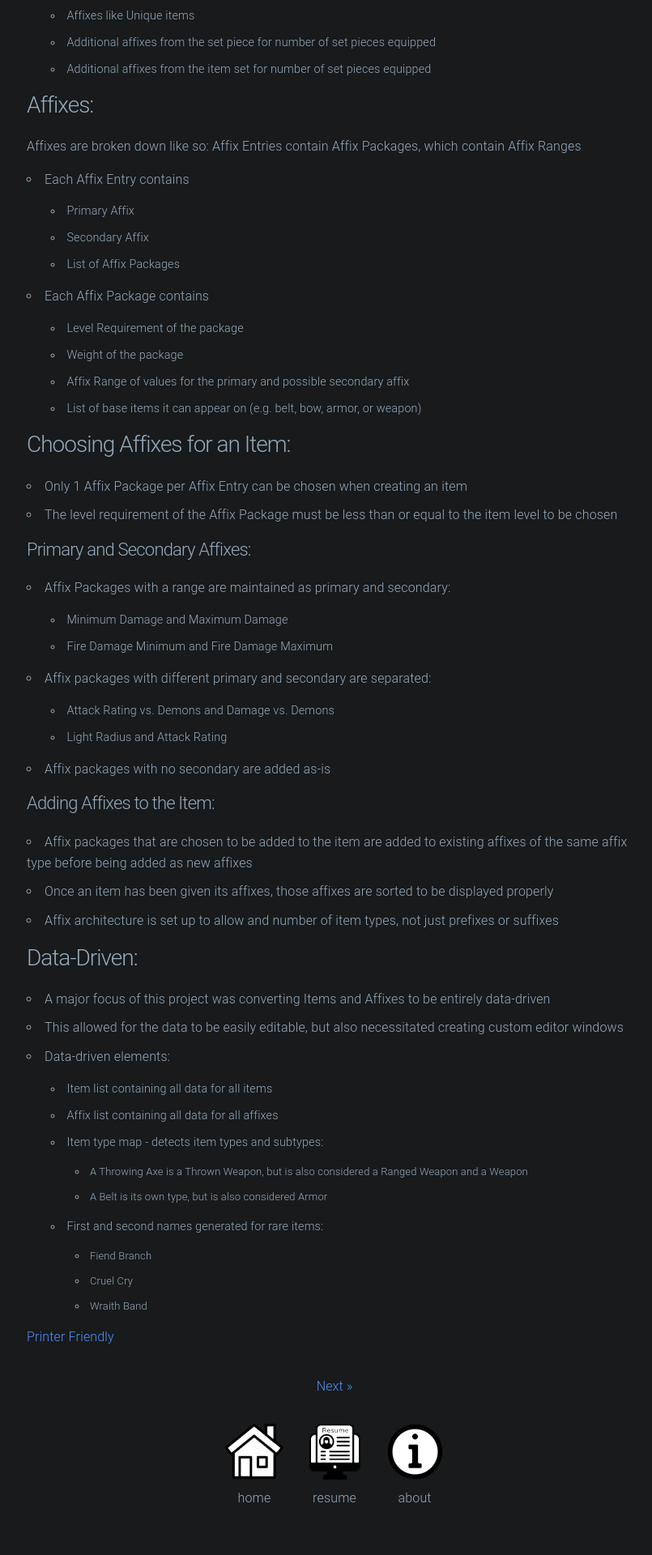
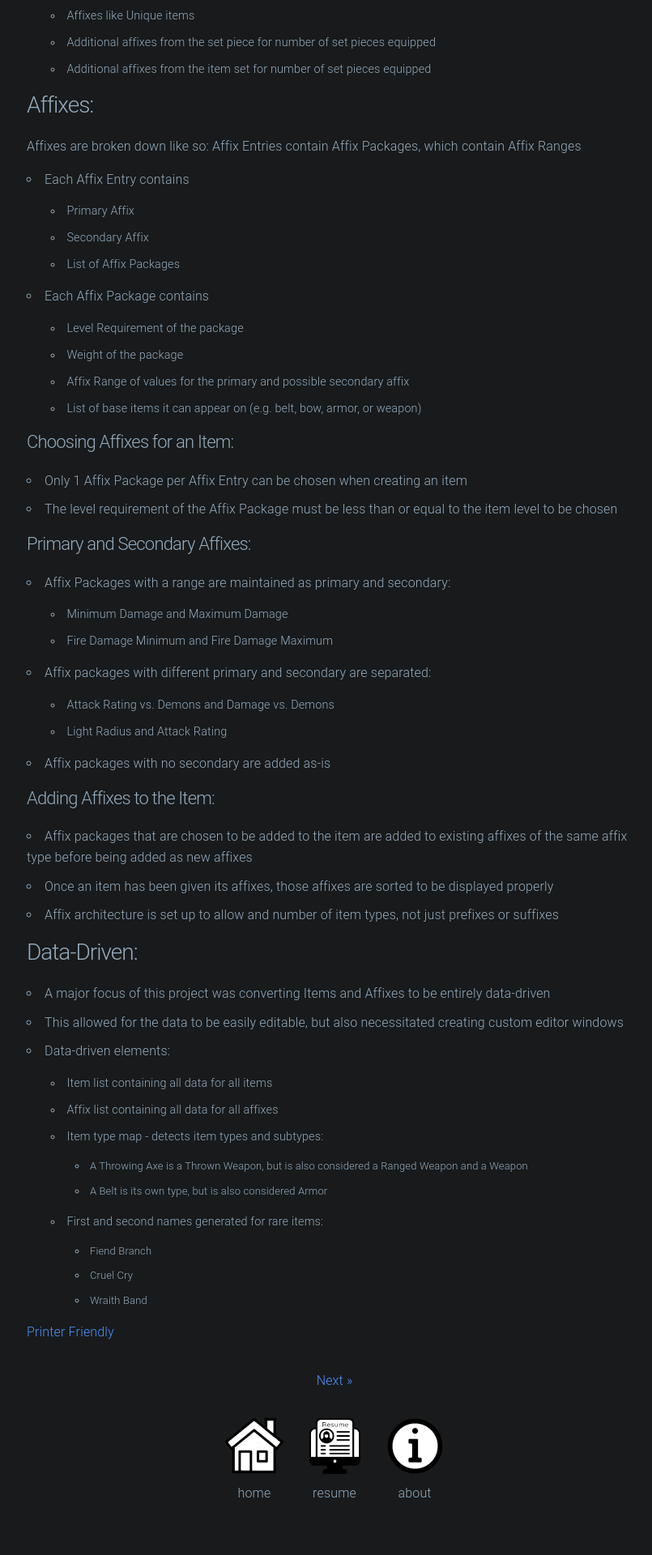
Before and after one commit to hrimfisk/hrimfisk.github.io, a Jekyll site: the page built from _posts/2024-03-05-diablo2-style-item-generator.md, in a window 1280 px wide. Shown: the part 3355-5275 px from the top of the page at 81% size, without its empty margins (227-1032 px from the left). Built offline with Jekyll 4.4.1, drawn with Linux system fonts in a browser that asks for light colours.

```diff
--- a/_posts/2024-03-05-diablo2-style-item-generator.md
+++ b/_posts/2024-03-05-diablo2-style-item-generator.md
@@ -101,7 +101,7 @@ Affixes are broken down like so: Affix Entries contain Affix Packages, which con
   - Weight of the package
   - Affix Range of values for the primary and possible secondary affix
   - List of base items it can appear on (e.g. belt, bow, armor, or weapon)
-<h3>Choosing Affixes for an Item:</h3>
+<h4>Choosing Affixes for an Item:</h4>
 * Only 1 Affix Package per Affix Entry can be chosen when creating an item
 * The level requirement of the Affix Package must be less than or equal to the item level to be chosen
 <h4>Primary and Secondary Affixes:</h4>
```
